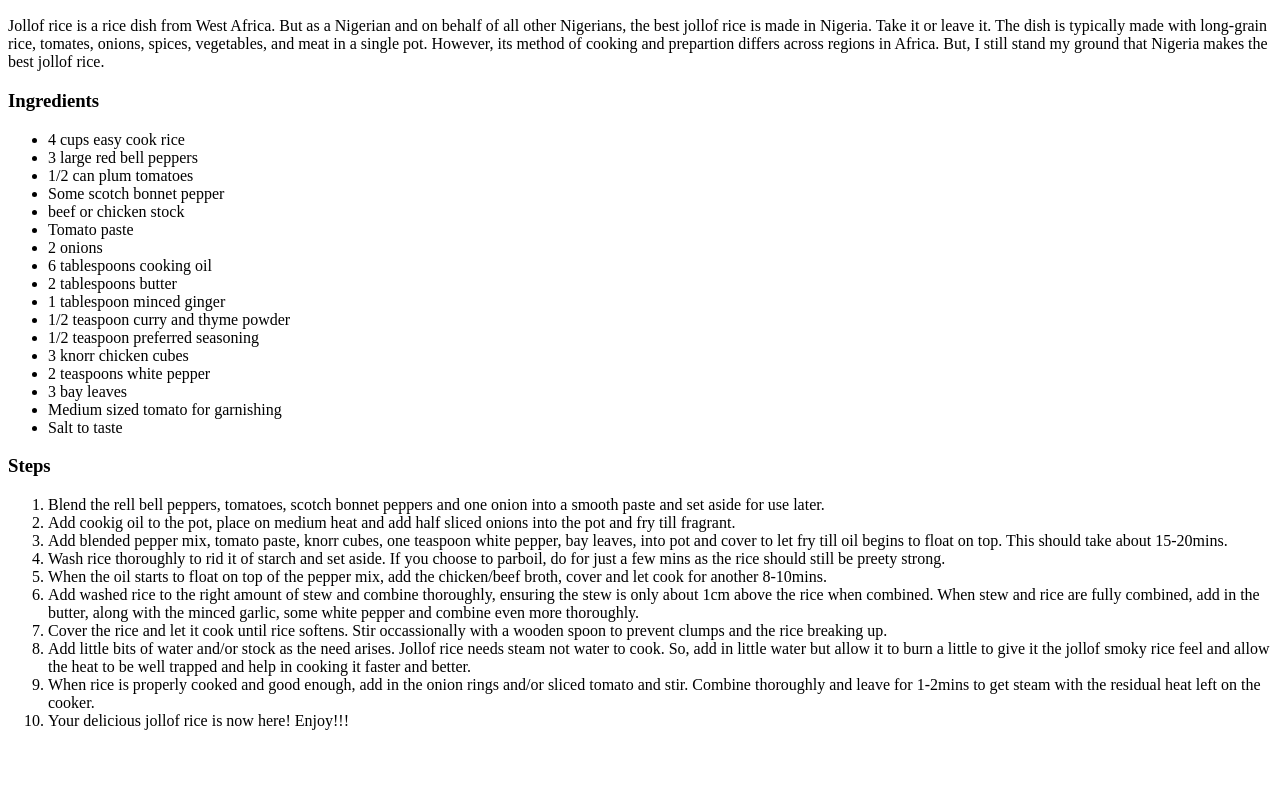
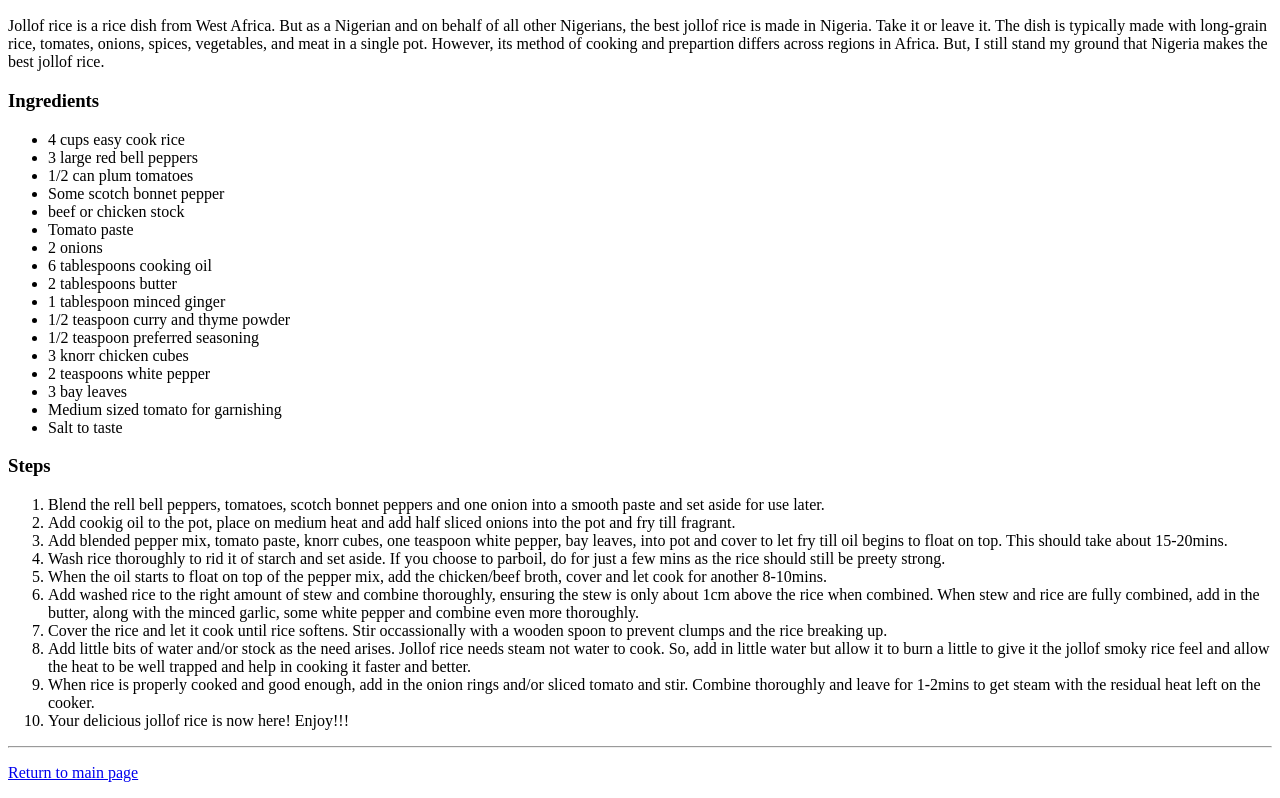
Before and after one commit to karenefereyan/odin-recipes, a plain HTML site: page recipes/jollof.html in a window 1280 px wide. Shown: the part 509-1307 px from the top of the page. Before the commit the page ends 1255 px from the top, so only its background shows below. Drawn offline with Linux system fonts and the light colour scheme.

Commit message:
Add link to main page unto jollof rice page

```diff
--- a/recipes/jollof.html
+++ b/recipes/jollof.html
@@ -59,6 +59,7 @@
         <li>Your delicious jollof rice is now here! Enjoy!!!</li>
     </ol>
 
-
+    <hr>
+    <p><a href="../index.html">Return to main page</a></p>
 </body>
 </html>
```
